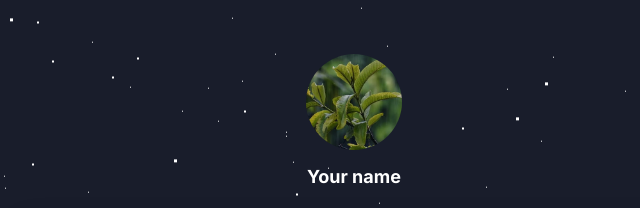
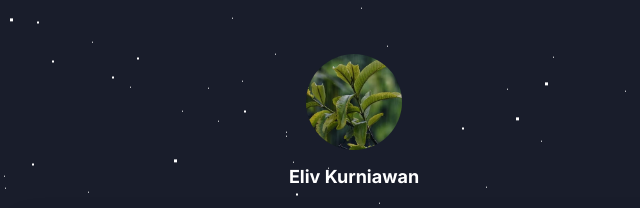
Before and after one commit to eliv-krn/eliv-krn.github.io, a plain HTML site: page index.html in a window 1280 px wide. Shown: the top 208 px of the page, 286-926 px from the left. Drawn offline with Linux system fonts and the light colour scheme.

Commit message:
Update index.html

```diff
--- a/index.html
+++ b/index.html
@@ -7,7 +7,7 @@
         <link rel="shortcut icon" href="assets/images/favicon.png" type="image/webp">
         <link rel="apple-touch-icon" sizes="180x180" href="images/favicon.png">
         <link rel="icon" href="assets/images/favicon.png" type="image/webp">
-        <title>Linktree template</title>
+        <title>Lnk</title>
         <link href="https://fonts.googleapis.com/css2?family=Inter:wght@400;500;600;700&amp;display=swap" rel="stylesheet">
     </head>
     <body>
@@ -29,7 +29,7 @@
             <div class="mt-48 page-full-wrap relative ">
                 <input type="hidden" value="creator-page" id="page-type">
                 <img class="display-image m-auto" data-src="assets/images/logo.png" src="assets/images/logo.png" alt="[Your photo alt]"/>
-                <h2 class="page-title page-text-color page-text-font mt-16 text-center">Your name</h2>
+                <h2 class="page-title page-text-color page-text-font mt-16 text-center">Eliv Kurniawan</h2>
 
                 <div class="mt-24">
                     <div class="page-item-wrap relative">
```
